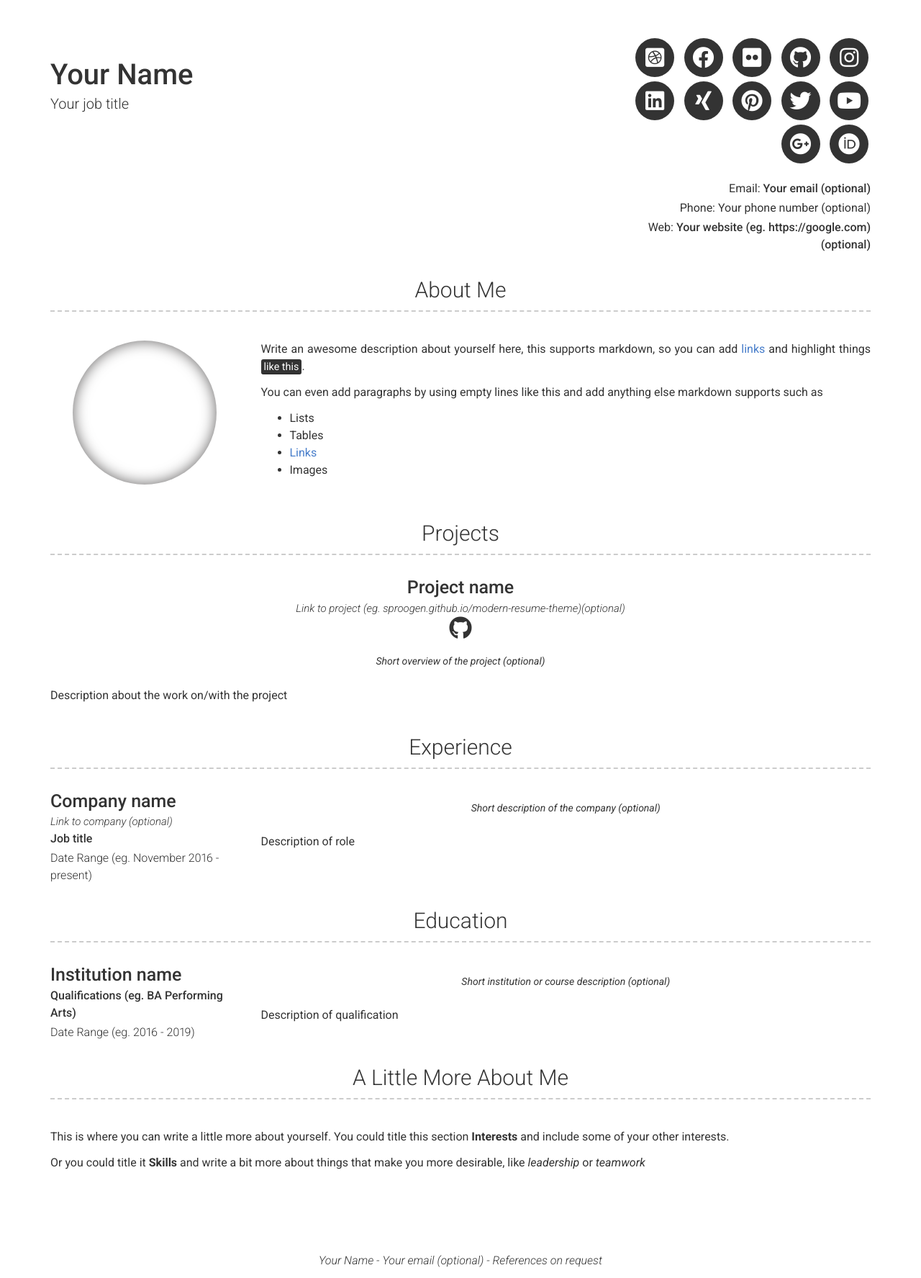
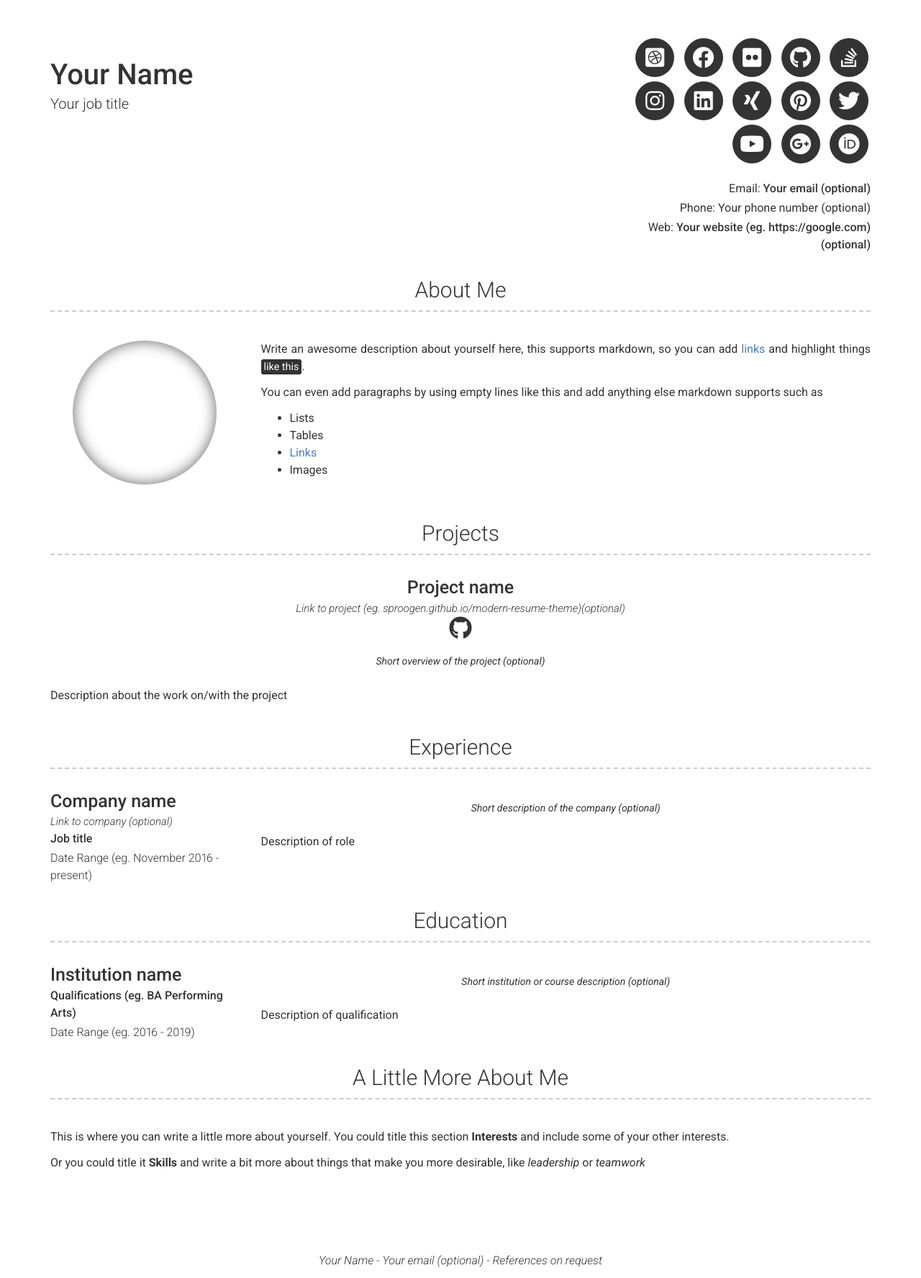
Before and after one commit to AdrienPoupa/resume, a Jekyll site: the page built from index.md, in a window 1280 px wide. Shown: the whole page at 72% size. Built offline with Jekyll 4.4.1, drawn with Linux system fonts in a browser that asks for light colours; nearby versions of some CDN libraries.

Commit message:
Added stackoverflow link

```diff
--- a/_config.yml
+++ b/_config.yml
@@ -14,6 +14,7 @@ darkmode: false
 # Social links
 twitter_username: jekyllrb
 github_username:  jekyll
+stackoverflow_username: "00000001"
 dribbble_username: jekyll
 facebook_username: jekyll
 flickr_username: jekyll
--- a/_includes/gtag.html
+++ b/_includes/gtag.html
@@ -1,4 +1,3 @@
-
 <!-- Global site tag (gtag.js) - Google Analytics -->
 <script async src="https://www.googletagmanager.com/gtag/js?id={{ site.gtag }}"></script>
     <script>
--- a/_includes/gtm_head.html
+++ b/_includes/gtm_head.html
@@ -1,4 +1,3 @@
-
 <!-- Google Tag Manager -->
 <script>(function(w,d,s,l,i){w[l]=w[l]||[];w[l].push({'gtm.start':
 new Date().getTime(),event:'gtm.js'});var f=d.getElementsByTagName(s)[0],
--- a/_includes/header.html
+++ b/_includes/header.html
@@ -31,6 +31,13 @@
           <li>
             <a target="_blank" href="https://github.com/{{ site.github_username| cgi_escape | escape }}" class="button button--sacnite button--round-l">
               <i class="fab fa-github" title="Github link"></i>
+            </a>
+          </li>
+        {%- endif -%}
+        {%- if site.stackoverflow_username -%}
+          <li>
+            <a target="_blank" href="https://stackoverflow.com/users/{{ site.stackoverflow_username| cgi_escape | escape }}" class="button button--sacnite button--round-l">
+              <i class="fab fa-stack-overflow" title="Stackoverflow link"></i>
             </a>
           </li>
         {%- endif -%}
@@ -89,7 +96,7 @@
               <i class="fab fa-orcid" title="ORCiD link"></i>
             </a>
           </li>
-        {%- endif -%}</ul>
+        {%- endif -%}
       </ul>
 
       {%- if site.email -%}
--- a/_test/_config.yml
+++ b/_test/_config.yml
@@ -12,6 +12,7 @@ website: sproogen.github.io/modern-resume-theme
 # Social links
 twitter_username: jekyllrb
 github_username:  jekyll
+stackoverflow_username: "00000001"
 dribbble_username: jekyll
 facebook_username: jekyll
 flickr_username: jekyll
```
Also changed, not shown: _includes/gtm_body.html (+4 -5 lines). Lines whose indentation alone changed are shown as unchanged.
